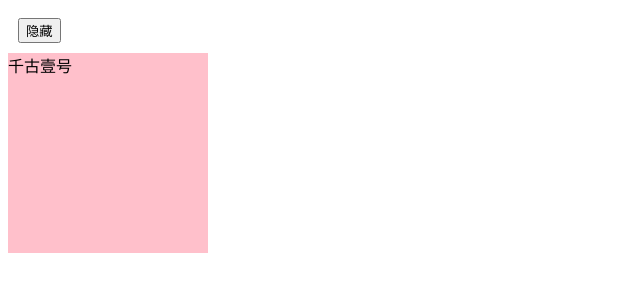
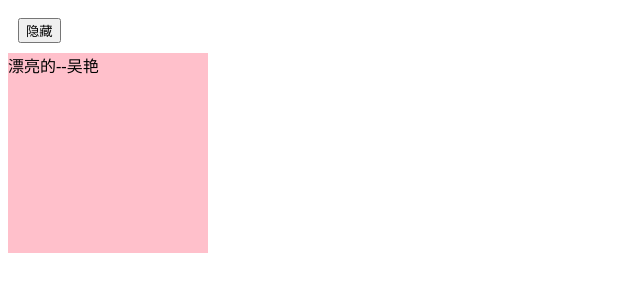
Before and after one commit to wpprtq/-, a plain HTML site: page index.html in a window 1280 px wide. Shown: the full height of the page, 0-640 px from the left. Drawn offline with Linux system fonts and the light colour scheme.

Commit message:
Update index.html

```diff
--- a/index.html
+++ b/index.html
@@ -27,7 +27,7 @@
 <body>
 <button id="btn">隐藏</button>
 <div>
-    千古壹号
+    漂亮的--吴艳
 </div>
 
 <script>
```
